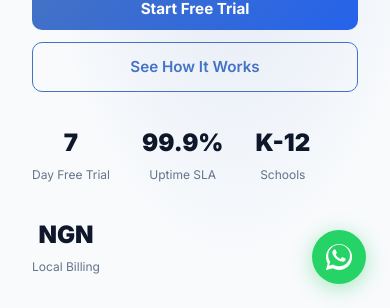
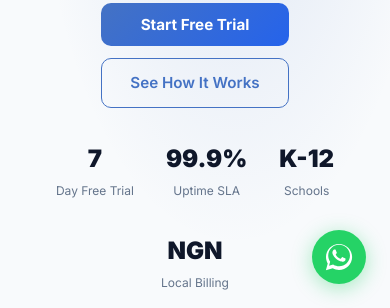
Before and after one commit to pchiderasamuel/titbeattechsolutions.com, a Next.js app: page / in a window 390 px wide. Shown: the part 536-844 px from the top of the page. Built offline with nearby package versions, Linux system fonts and the light colour scheme; no server answers.

Commit message:
style: restructure hero mobile spacing to remove excessive gap

```diff
--- a/src/app/page.module.css
+++ b/src/app/page.module.css
@@ -196,7 +196,10 @@
 .brandSub{color:#ED7D31;font-size:0.7rem;letter-spacing:3px;align-self:flex-end;padding-bottom:2px}
 
 @media(max-width:900px){
-  .heroInner{grid-template-columns:1fr}
+  .hero{min-height:auto;padding-top:7rem;padding-bottom:2rem}
+  .heroInner{grid-template-columns:1fr;gap:2rem;text-align:center}
+  .heroContent{align-items:center}
+  .heroStats{justify-content:center}
   .heroVisual{display:none}
   .footerMain{grid-template-columns:1fr 1fr}
   .aboutGrid{grid-template-columns:1fr}
```
